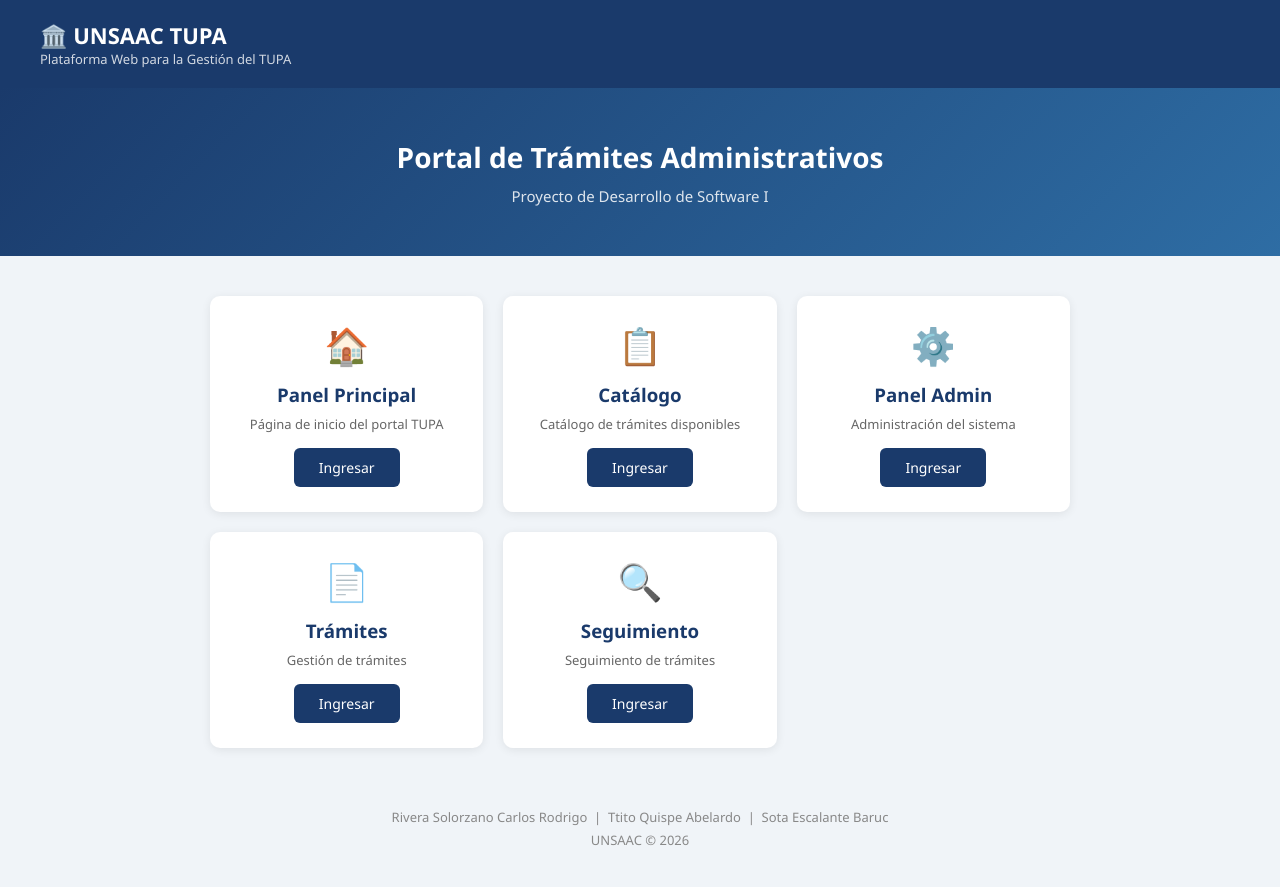
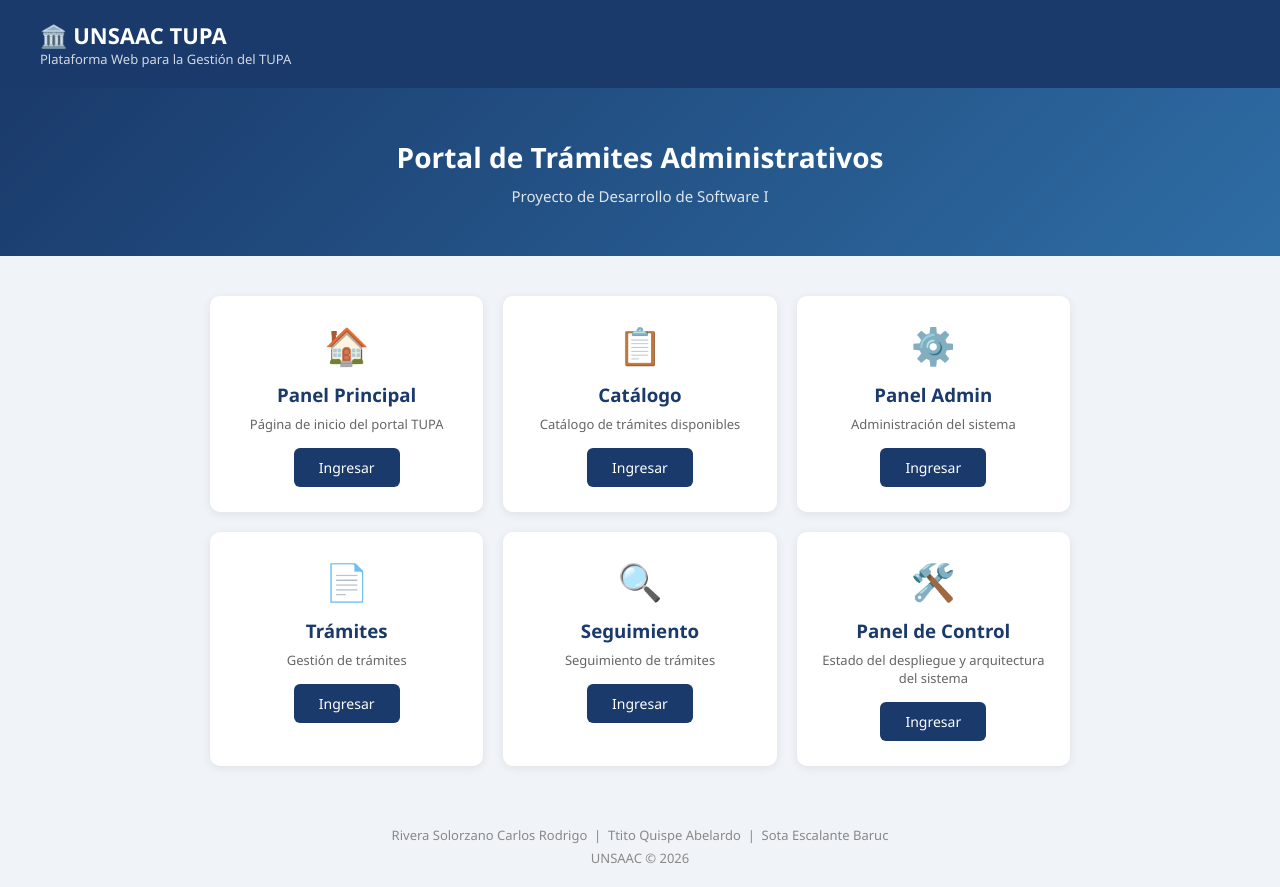
Before and after one commit to 192430-ship-it/Plataforma-TUPA-UNSAAC, a plain HTML site: page index.html in a window 1280 px wide. Drawn offline with Linux system fonts and the light colour scheme.

Commit message:
arreglo 1 de mi modulo

```diff
--- a/index.html
+++ b/index.html
@@ -112,6 +112,12 @@
             <p>Seguimiento de trámites</p>
             <a href="Seguimiento/seguimiento.html">Ingresar</a>
         </div>
+        <div class="card">
+            <div class="icon">🛠️</div>
+            <h3>Panel de Control</h3>
+            <p>Estado del despliegue y arquitectura del sistema</p>
+            <a href="panel_control/panel_control.html">Ingresar</a>
+        </div>
     </div>
 
     <footer>
```
